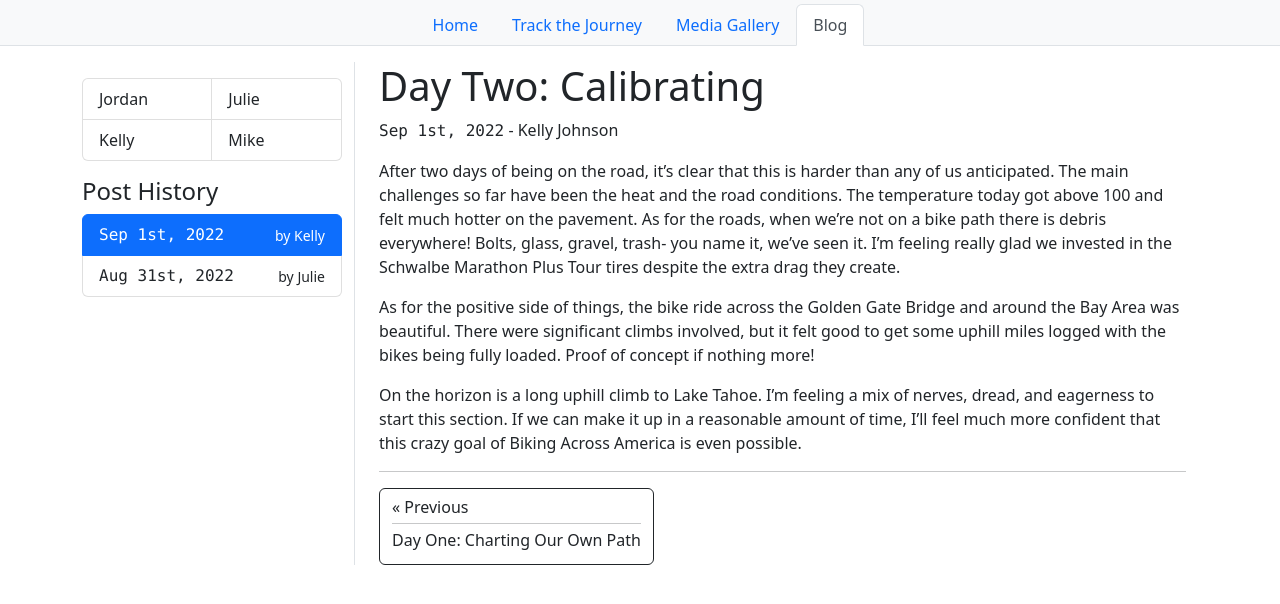
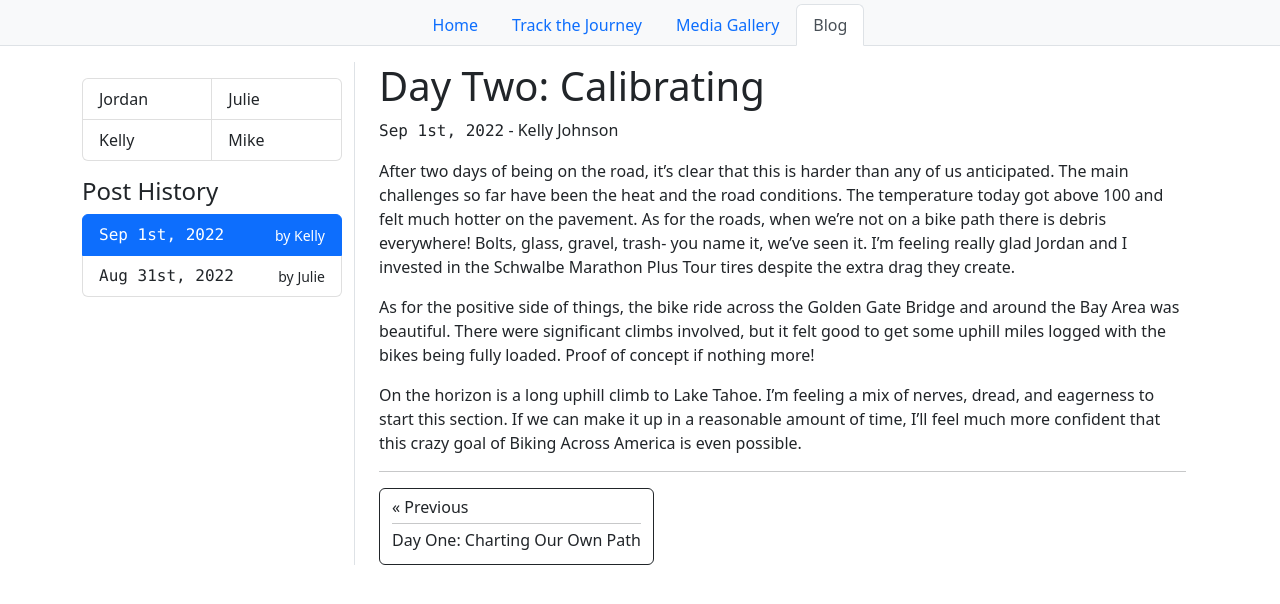
Before and after one commit to mdeanjones/bike-across-america, a Jekyll site: the page built from site/blog/kelly/_posts/2022-09-01-day-two:-calibrating.md, in a window 1280 px wide. Shown: the top 604 px of the page. Built offline with Jekyll 4.4.1, drawn with Linux system fonts in a browser that asks for light colours.

```diff
--- a/site/blog/kelly/_posts/2022-09-01-day-two:-calibrating.md
+++ b/site/blog/kelly/_posts/2022-09-01-day-two:-calibrating.md
@@ -1,4 +1,4 @@
-After two days of being on the road, it's clear that this is harder than any of us anticipated.  The main challenges so far have been the heat and the road conditions.  The temperature today got above 100 and felt much hotter on the pavement.  As for the roads, when we're not on a bike path there is debris everywhere!  Bolts, glass, gravel, trash- you name it, we've seen it.  I'm feeling really glad we invested in the Schwalbe Marathon Plus Tour tires despite the extra drag they create.
+After two days of being on the road, it's clear that this is harder than any of us anticipated.  The main challenges so far have been the heat and the road conditions.  The temperature today got above 100 and felt much hotter on the pavement.  As for the roads, when we're not on a bike path there is debris everywhere!  Bolts, glass, gravel, trash- you name it, we've seen it.  I'm feeling really glad Jordan and I invested in the Schwalbe Marathon Plus Tour tires despite the extra drag they create.
 
 As for the positive side of things, the bike ride across the Golden Gate Bridge and around the Bay Area was beautiful.  There were significant climbs involved, but it felt good to get some uphill miles logged with the bikes being fully loaded.  Proof of concept if nothing more!
 
```
